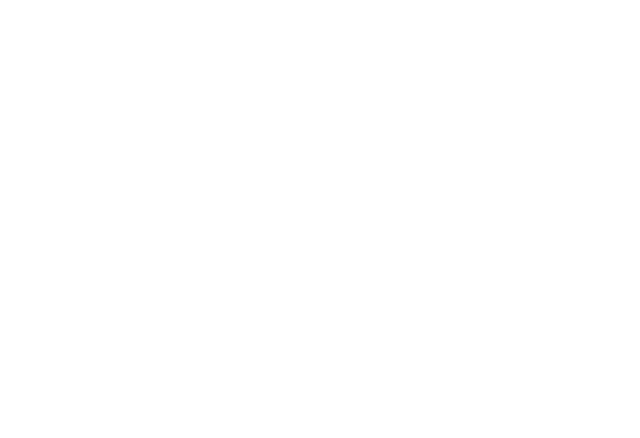
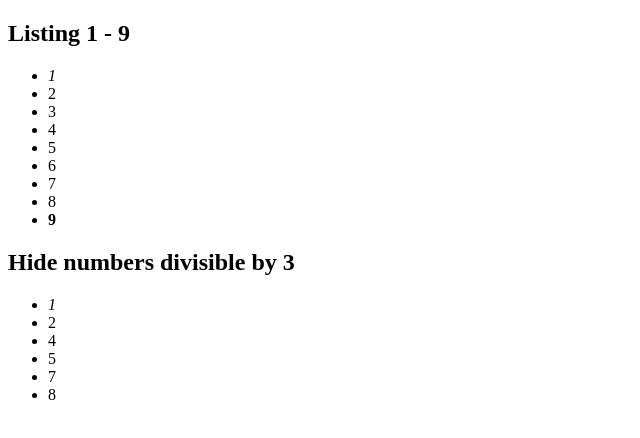
Before and after one commit to haliekoehler/Learning-Angular, a plain HTML site: page index.html in a window 1280 px wide. Shown: the whole page, without its empty margins (0-640 px from the left). Drawn offline with nearby package versions, Linux system fonts and the light colour scheme.

Commit message:
Expressions and Directives

```diff
--- a/index.html
+++ b/index.html
@@ -3,8 +3,28 @@
 <head>
     <meta charset="UTF-8">
     <title>Learning Angular</title>
+    <style>
+        li:first-child {
+            font-style: italic;
+        }
+        li:last-child {
+            font-weight: bold;
+        }
+    </style>
 </head>
 <body>
+
+<h2> Listing 1 - 9</h2>
+<ul>
+    <li ng-repeat="num in [1, 2, 3, 4, 5, 6, 7, 8, 9]">{{ num }}</li>
+</ul>
+
+<h2> Hide numbers divisible by 3</h2>
+<ul>
+    <li ng-repeat="num in [1, 2, 3, 4, 5, 6, 7, 8, 9]" ng-hide="num % 3 == 0">
+        {{ num }}
+    </li>
+</ul>
 
 
 
```
Also changed, not shown: 1 other file.
